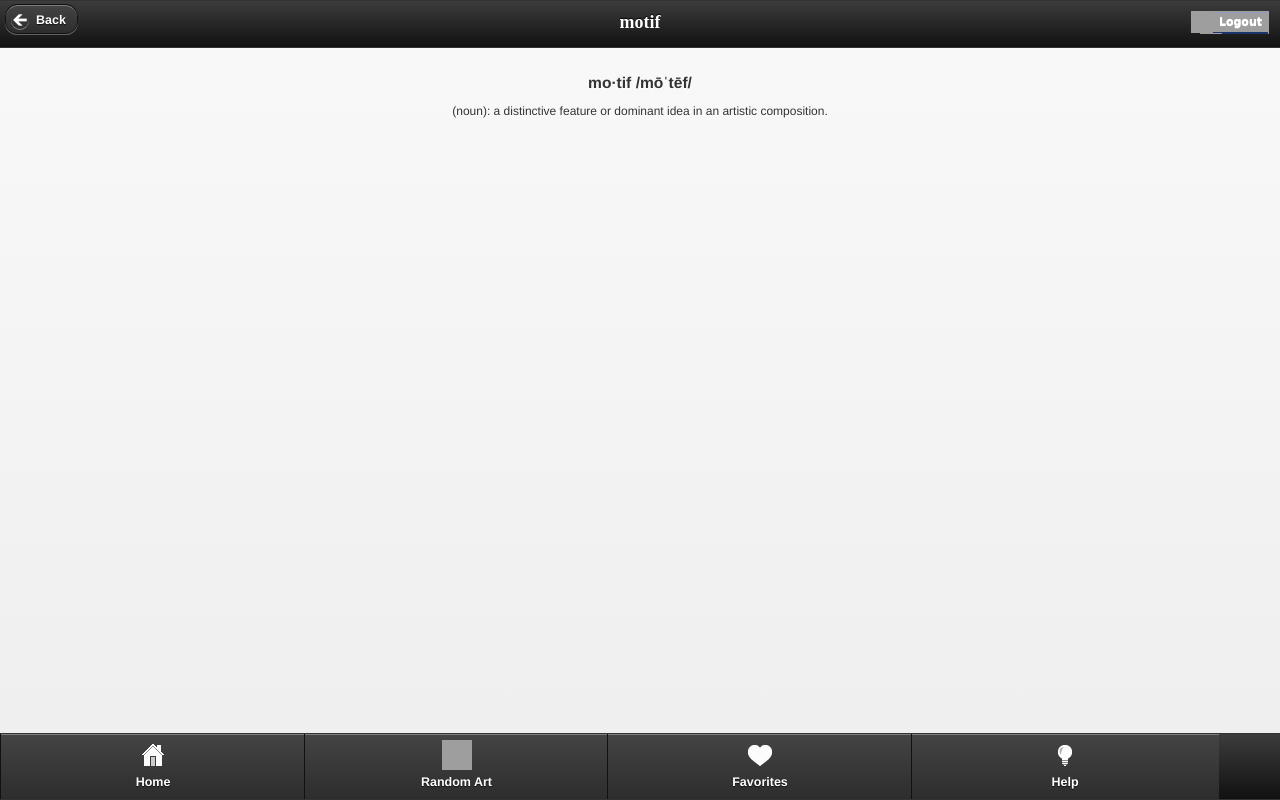
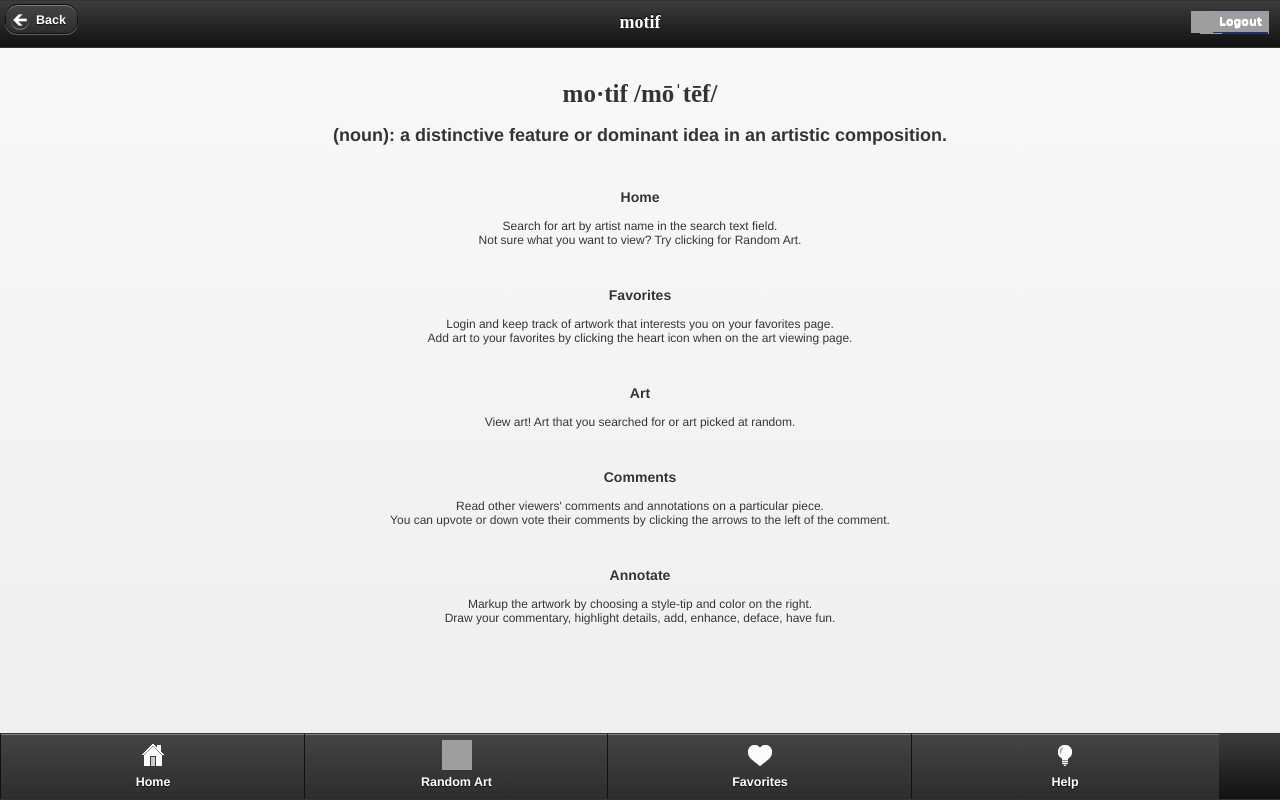
Before and after one commit to hkorus/CS147_Project, a PHP site: page /help.php in a window 1280 px wide. Run offline with PHP 8.4, Linux system fonts and the light colour scheme; some libraries are stand-ins or nearby versions; grey boxes are pictures that could not be loaded.

Commit message:
added help tutorial. still working on faves filtering

```diff
--- a/help.php
+++ b/help.php
@@ -31,7 +31,7 @@
 <div data-role="page">
 
 	<div data-role="header">
-		<h1 style="font-family: Andale Mono; font-size: 18px;">motif</h1>
+		<h1 style="font-family: Andale Mono, san-serif; font-size: 18px;">motif</h1>
 		<a href="javascript:history.go(-1)" id="goback" data-icon="custom">Back</a>
 		<div style="position: absolute; right: 0px; top: 0; margin: 11px;">
      		<div class="show_when_not_connected">
@@ -43,8 +43,27 @@
 	</div><!-- /header -->
 
 	<div data-role="content">
-		<h1><center>mo·tif /mōˈtēf/</center></h1>
-		<p><center>(noun): a distinctive feature or dominant idea in an artistic composition.</center></p>
+		<h1 style="font-family: Andale Mono; font-size: 25px;"><center>mo·tif /mōˈtēf/</center></h1>
+		<h2><center>(noun): a distinctive feature or dominant idea in an artistic composition.</center></h2>
+		<br>
+		<h3><center>Home</center></h3>
+		<p><center>Search for art by artist name in the search text field.
+		<br> Not sure what you want to view? Try clicking for Random Art.</center></p>
+		<br>
+		<h3><center>Favorites</center></h3>
+		<p><center>Login and keep track of artwork that interests you on your favorites page.
+		<br>Add art to your favorites by clicking the heart icon when on the art viewing page.</center></p>
+		<br>
+		<h3><center>Art</center></h3>
+		<p><center>View art! Art that you searched for or art picked at random.</center></p>
+		<br>
+		<h3><center>Comments</h3>
+		<p><center>Read other viewers' comments and annotations on a particular piece.
+		<br>You can upvote or down vote their comments by clicking the arrows to the left of the comment.</center><p>
+		<br>
+		<h3><center>Annotate</center></h3>
+		<p><center>Markup the artwork by choosing a style-tip and color on the right.
+		<br>Draw your commentary, highlight details, add, enhance, deface, have fun.</center></p>
 
 		<div id="fb-root"></div>
 		<script>
```
Also changed, not shown: favorites.php (+43 -43 lines). Lines whose indentation alone changed are shown as unchanged.
